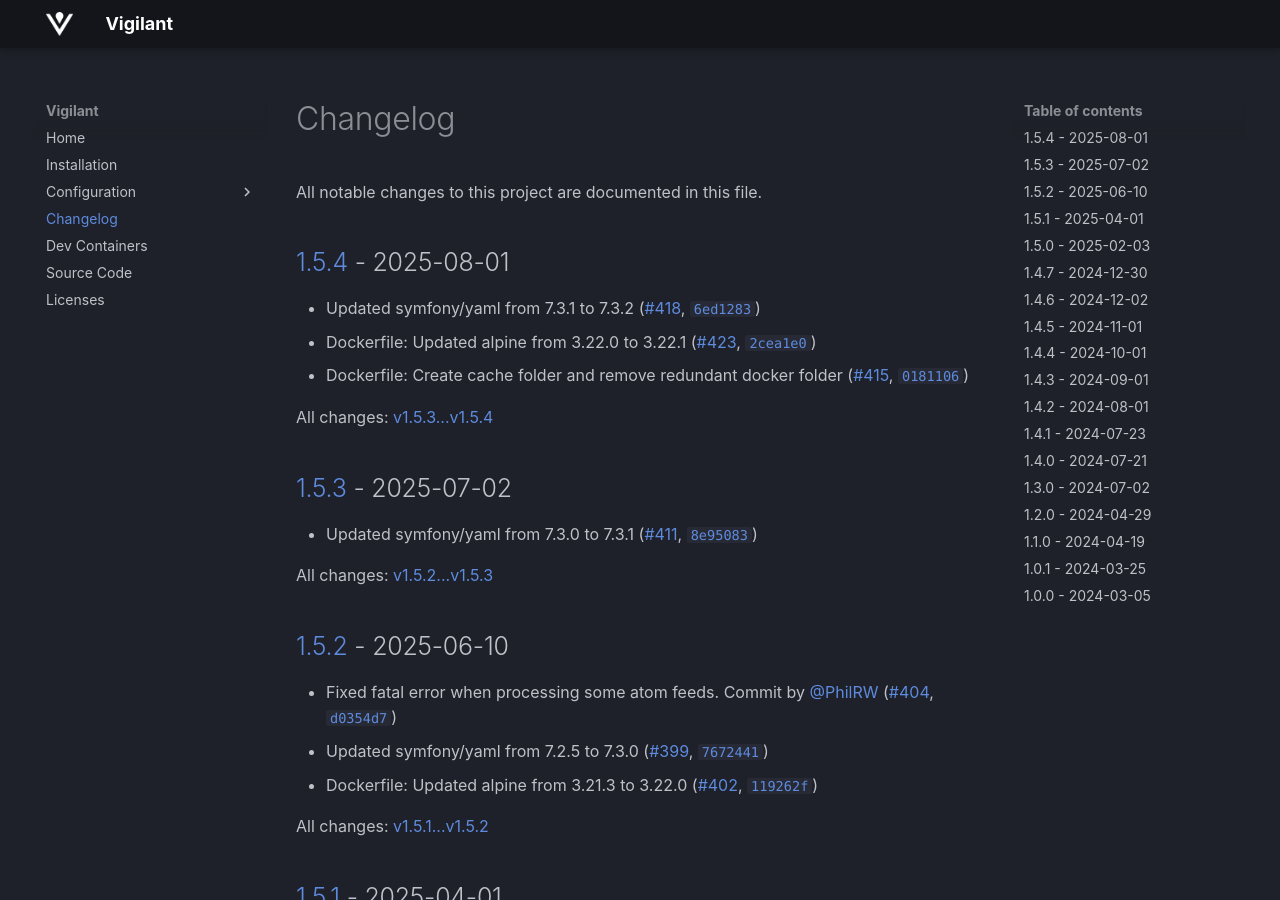
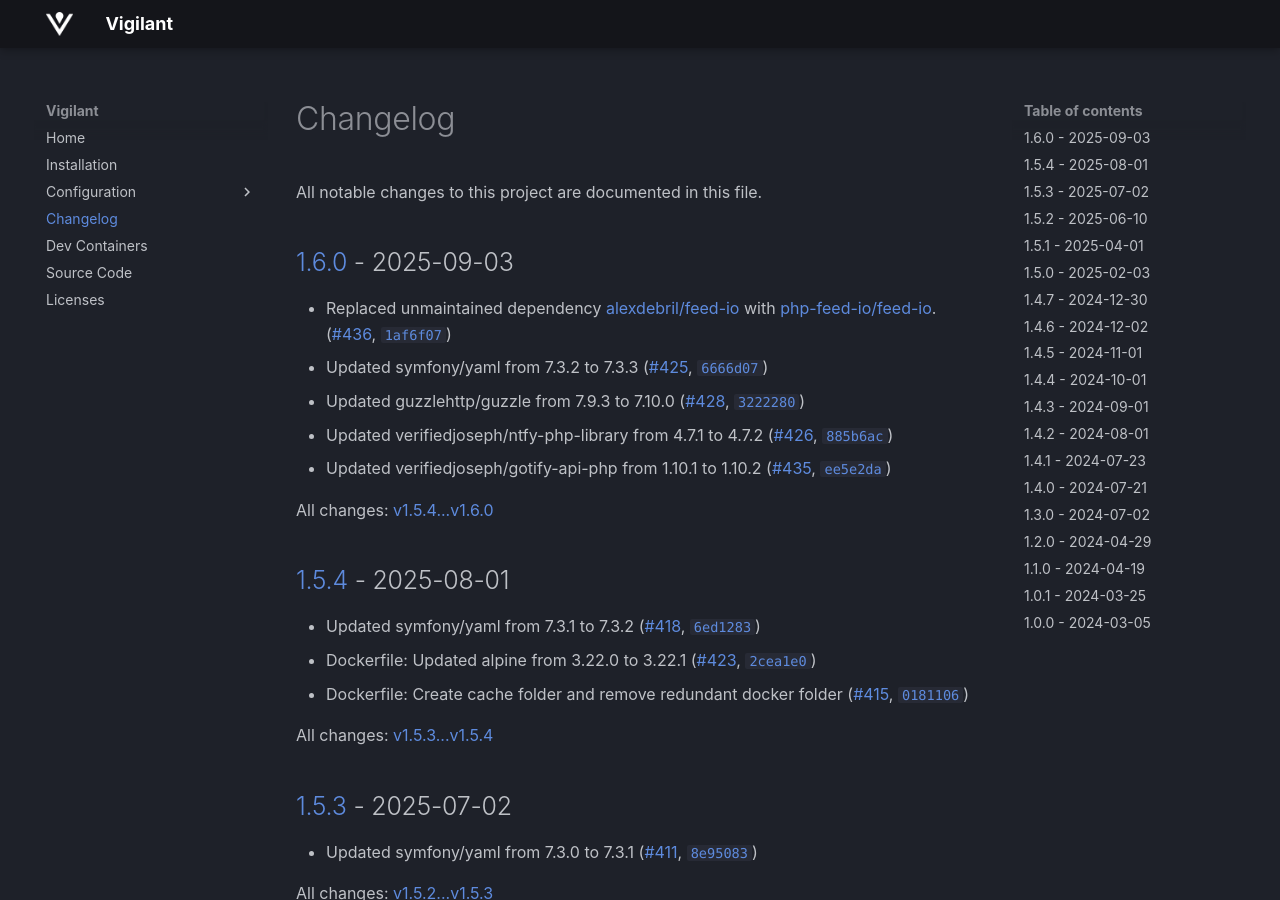
Before and after one commit to VerifiedJoseph/vigilant, an MkDocs documentation site: the page built from docs/changelog.md, in a window 1280 px wide and 900 px high. Built offline with MkDocs 1.6.1 and Material for MkDocs 9.7.7, drawn with Linux system fonts in a browser that asks for light colours; plug-ins that fetch from the network failed and are left out.

Commit message:
Version 1.6.0 (#437)

```diff
--- a/CHANGELOG.md
+++ b/CHANGELOG.md
@@ -1,6 +1,16 @@
 # Changelog
 
 All notable changes to this project are documented in this file.
+
+## [1.6.0](https://github.com/VerifiedJoseph/vigilant/releases/tag/v1.6.0) - 2025-09-03
+
+- Replaced unmaintained dependency [alexdebril/feed-io](https://github.com/alexdebril/feed-io) with [php-feed-io/feed-io](https://github.com/php-feed-io/feed-io). ([#436](https://github.com/VerifiedJoseph/vigilant/pull/436), [`1af6f07`](https://github.com/VerifiedJoseph/vigilant/commit/1af6f07805dc7d3407b7892990614fe625cb82c8))
+- Updated symfony/yaml from 7.3.2 to 7.3.3 ([#425](https://github.com/VerifiedJoseph/vigilant/pull/425), [`6666d07`](https://github.com/VerifiedJoseph/vigilant/commit/6666d07e7dcd554f386acd536b5d7bdc17eb06e6))
+- Updated guzzlehttp/guzzle from 7.9.3 to 7.10.0 ([#428](https://github.com/VerifiedJoseph/vigilant/pull/428), [`3222280`](https://github.com/VerifiedJoseph/vigilant/commit/322228058a8351c98506ef181ee498263592bd6c))
+- Updated verifiedjoseph/ntfy-php-library from 4.7.1 to 4.7.2 ([#426](https://github.com/VerifiedJoseph/vigilant/pull/426), [`885b6ac`](https://github.com/VerifiedJoseph/vigilant/commit/885b6acd3a89b3169336a6c78521c53fd1dac0c8))
+- Updated verifiedjoseph/gotify-api-php from 1.10.1 to 1.10.2 ([#435](https://github.com/VerifiedJoseph/vigilant/pull/435), [`ee5e2da`](https://github.com/VerifiedJoseph/vigilant/commit/ee5e2da1232228ba9c760e5fed23854f8cc3a0fa))
+
+All changes: [v1.5.4...v1.6.0](https://github.com/VerifiedJoseph/vigilant/compare/v1.5.4...v1.6.0)
 
 ## [1.5.4](https://github.com/VerifiedJoseph/vigilant/releases/tag/v1.5.4) - 2025-08-01
 
--- a/docker-compose.yml
+++ b/docker-compose.yml
@@ -1,7 +1,7 @@
 version: '3'
 services:
   vigilant:
-    image: ghcr.io/verifiedjoseph/vigilant:1.5.4
+    image: ghcr.io/verifiedjoseph/vigilant:1.6.0
     environment:
       - VIGILANT_TIMEZONE=Europe/London
       - VIGILANT_NOTIFICATION_SERVICE=ntfy
```
Also changed, not shown: docs/install.md (+1 -1 lines), 1 other file.
